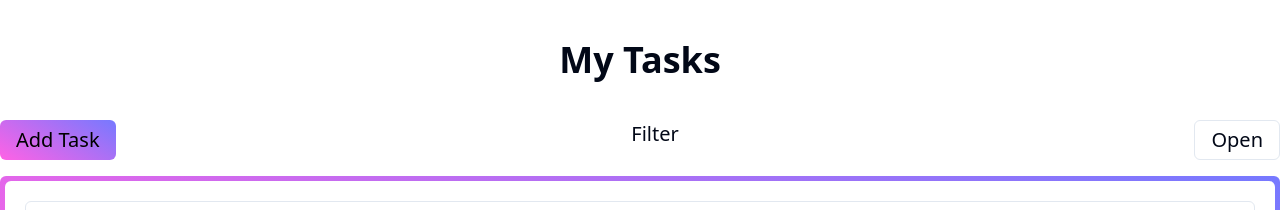
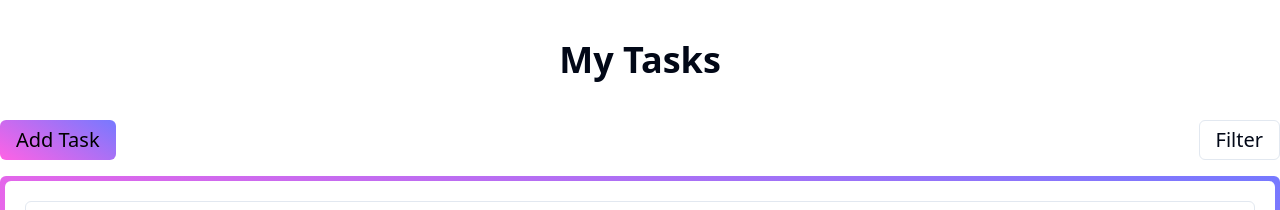
Before and after one commit to rirefat/taskMaster-frontend, a React (Vite) app: page / in a window 1280 px wide. Shown: the top 210 px of the page. Built offline with nearby package versions, Linux system fonts and the light colour scheme.

Commit message:
modify todo filter

```diff
--- a/src/components/todo/TodoContainer.tsx
+++ b/src/components/todo/TodoContainer.tsx
@@ -9,7 +9,6 @@ const TodoContainer = () => {
         <div>
             <div className="flex justify-between mb-4 ">
                 <AddTodoModal/>
-                <span className="text-xl">Filter</span>
                 <TodoFilter/>
             </div>
 
--- a/src/components/todo/TodoFilter.tsx
+++ b/src/components/todo/TodoFilter.tsx
@@ -15,15 +15,15 @@ const TodoFilter = () => {
     return (
         <DropdownMenu>
             <DropdownMenuTrigger asChild>
-                <Button variant="outline" className="text-xl">Open</Button>
+                <Button variant="outline" className="text-xl">Filter</Button>
             </DropdownMenuTrigger>
             <DropdownMenuContent className="w-56">
-                <DropdownMenuLabel>Panel Position</DropdownMenuLabel>
+                <DropdownMenuLabel>Filter by priority</DropdownMenuLabel>
                 <DropdownMenuSeparator />
                 <DropdownMenuRadioGroup value={position} onValueChange={setPosition}>
-                    <DropdownMenuRadioItem value="top">Top</DropdownMenuRadioItem>
-                    <DropdownMenuRadioItem value="bottom">Bottom</DropdownMenuRadioItem>
-                    <DropdownMenuRadioItem value="right">Right</DropdownMenuRadioItem>
+                    <DropdownMenuRadioItem value="high">High</DropdownMenuRadioItem>
+                    <DropdownMenuRadioItem value="medium">Medium</DropdownMenuRadioItem>
+                    <DropdownMenuRadioItem value="low">Low</DropdownMenuRadioItem>
                 </DropdownMenuRadioGroup>
             </DropdownMenuContent>
         </DropdownMenu>
```
